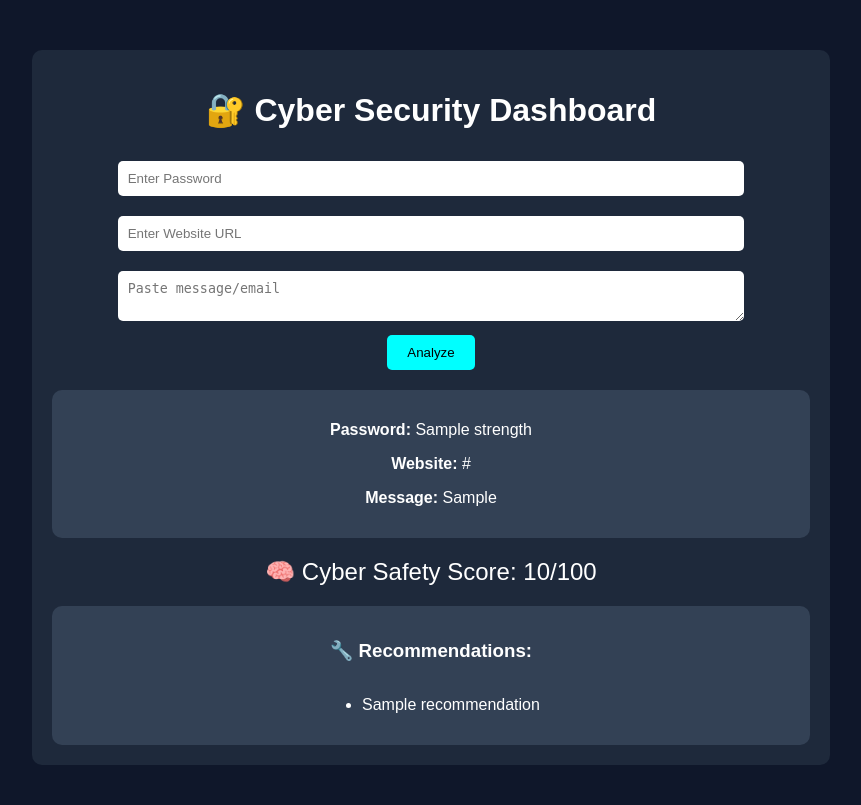
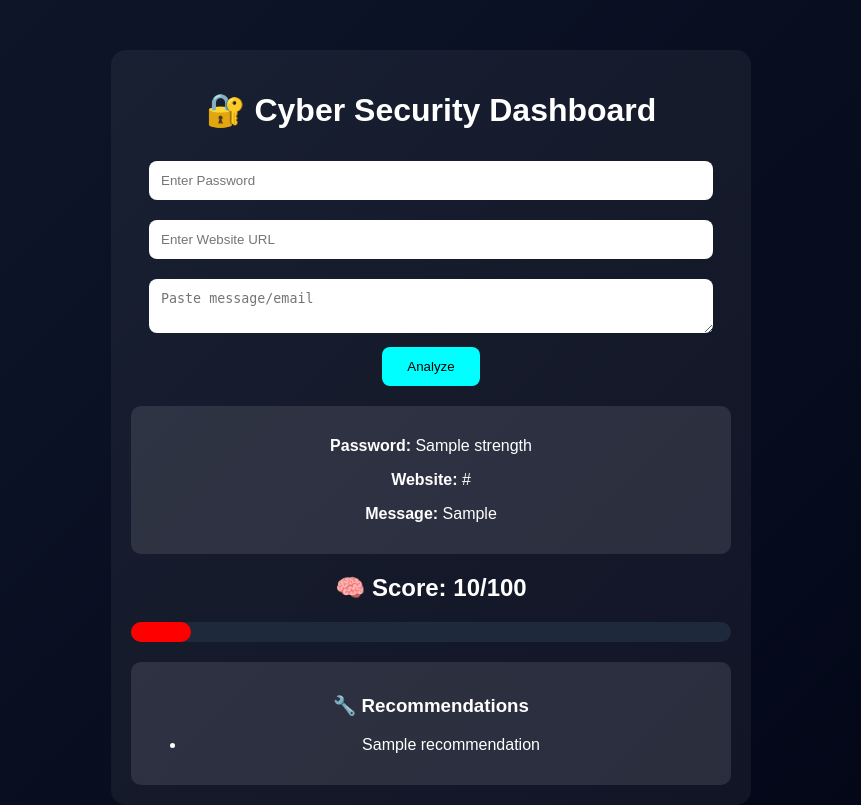
Before and after one commit to Bhavishay137/cyber-security-dashboard, a Flask app: template templates/index.html in a window 1280 px wide. Shown: the whole page, without its empty margins (209-1070 px from the left). Before the commit the page ends 765 px from the top, so only its background shows below. Run offline with Flask 3, Linux system fonts and the light colour scheme; the template is opened without the code that fills it: most values are stand-ins (such as "Sample title", 1, 10 or a date in 2020).

Commit message:
updated UI and features

```diff
--- a/app.py
+++ b/app.py
@@ -26,7 +26,7 @@ def home():
 
         final_score = calculate_score(strength, url_result, scam_result)
 
-        # 🔥 Recommendations
+        # Recommendations
         if strength == "Weak":
             recommendations.append("Use a stronger password with symbols and numbers")
 
--- a/templates/index.html
+++ b/templates/index.html
@@ -4,52 +4,56 @@
     <title>Cyber Dashboard</title>
     <style>
         body {
-            background: #0f172a;
+            margin: 0;
+            font-family: Arial;
+            background: linear-gradient(135deg, #0f172a, #020617);
             color: white;
-            font-family: Arial;
             text-align: center;
         }
 
         .container {
-            width: 60%;
+            width: 90%;
+            max-width: 600px;
             margin: auto;
             margin-top: 50px;
-            background: #1e293b;
+            background: rgba(255,255,255,0.05);
             padding: 20px;
-            border-radius: 10px;
+            border-radius: 15px;
         }
 
         input, textarea {
-            width: 80%;
-            padding: 10px;
+            width: 90%;
+            padding: 12px;
             margin: 10px;
-            border-radius: 5px;
+            border-radius: 8px;
             border: none;
         }
 
         button {
-            padding: 10px 20px;
+            padding: 12px 25px;
             background: cyan;
             border: none;
-            border-radius: 5px;
+            border-radius: 8px;
             cursor: pointer;
         }
 
         .result {
             margin-top: 20px;
             padding: 15px;
-            background: #334155;
+            background: rgba(255,255,255,0.1);
             border-radius: 10px;
         }
 
-        .score {
-            font-size: 24px;
-            margin-top: 20px;
+        .progress-bar {
+            width: 100%;
+            background: #1e293b;
+            border-radius: 10px;
+            margin-top: 15px;
         }
 
-        ul {
-            text-align: left;
-            display: inline-block;
+        .progress {
+            height: 20px;
+            border-radius: 10px;
         }
     </style>
 </head>
@@ -75,14 +79,27 @@
     {% endif %}
 
     {% if final_score is not none %}
-    <div class="score">
-        🧠 Cyber Safety Score: {{ final_score }}/100
+    <h2>🧠 Score: {{ final_score }}/100</h2>
+
+    <div class="progress-bar">
+
+        {% if final_score > 70 %}
+            <div class="progress" style="width: {{ final_score }}%; background-color: lime;"></div>
+
+        {% elif final_score > 40 %}
+            <div class="progress" style="width: {{ final_score }}%; background-color: orange;"></div>
+
+        {% else %}
+            <div class="progress" style="width: {{ final_score }}%; background-color: red;"></div>
+
+        {% endif %}
+
     </div>
     {% endif %}
 
     {% if recommendations %}
     <div class="result">
-        <h3>🔧 Recommendations:</h3>
+        <h3>🔧 Recommendations</h3>
         <ul>
             {% for r in recommendations %}
                 <li>{{ r }}</li>
--- a/utils/scam_detector.py
+++ b/utils/scam_detector.py
@@ -7,8 +7,8 @@ def detect_scam(message):
     score = sum(word in message.lower() for word in keywords)
 
     if score >= 3:
-        return "🚨 Scam Detected (High Risk)"
+        return "🚨 High Risk Scam (AI Detected)"
     elif score == 2:
-        return "⚠️ Suspicious Message"
+        return "⚠️ Medium Risk Suspicious"
     else:
         return "✅ Safe Message"
```
